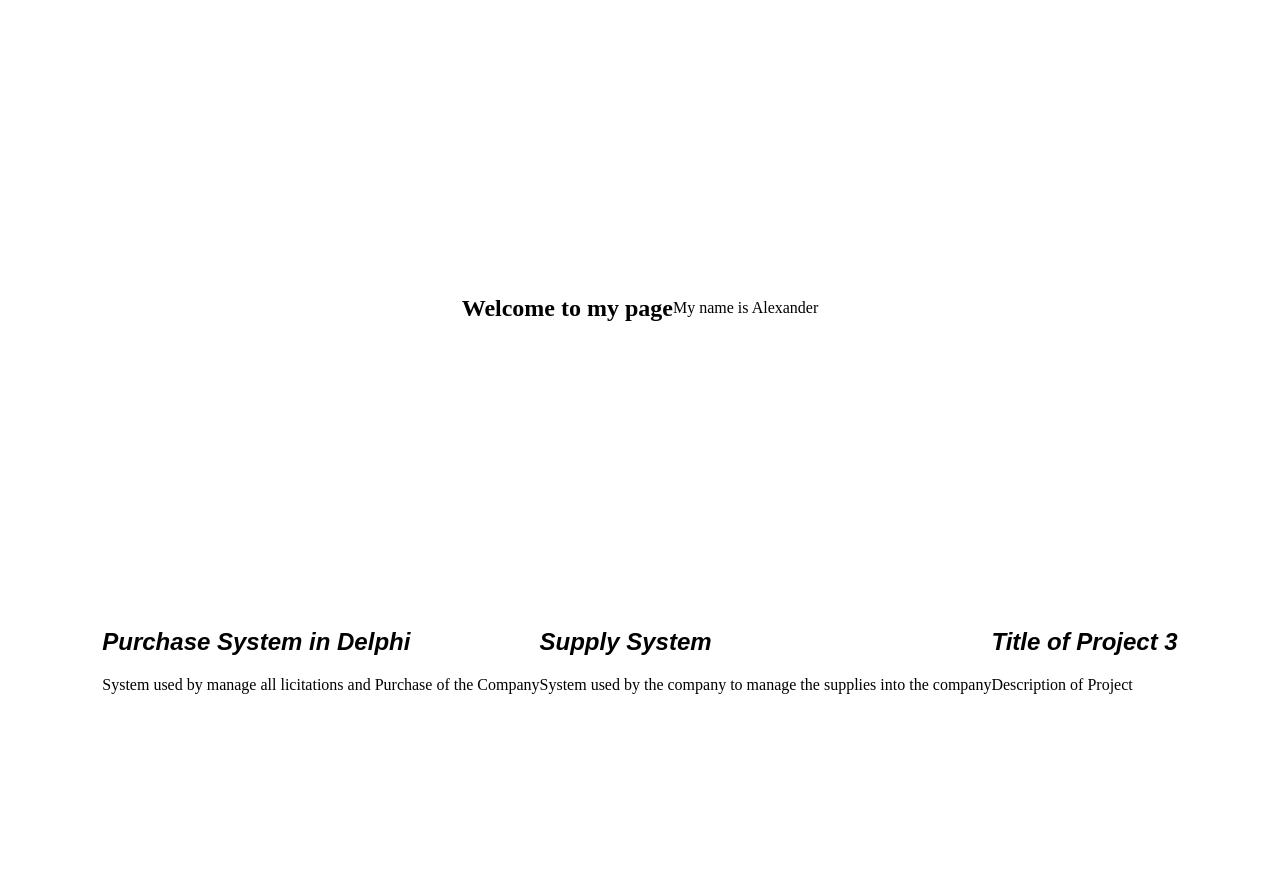
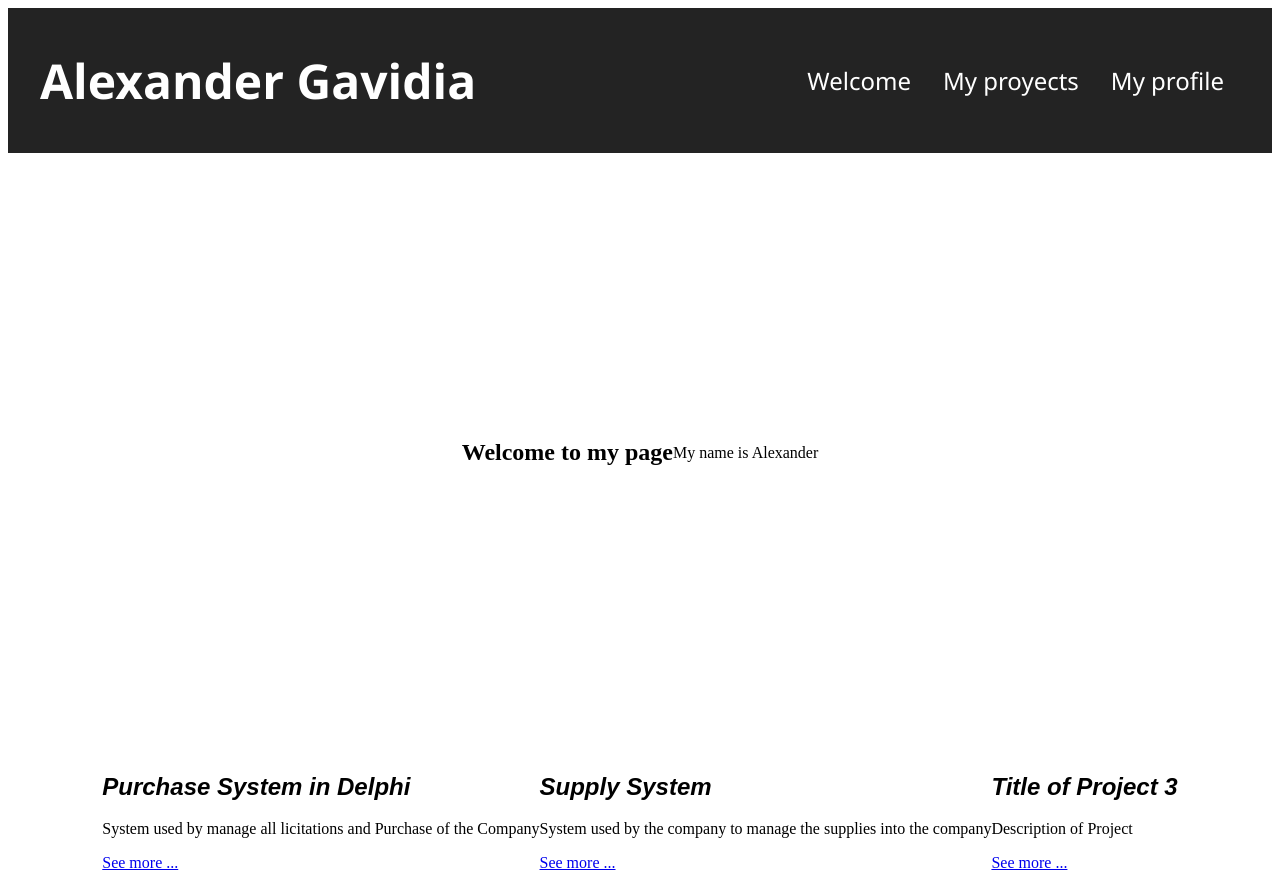
Before and after one commit to galexanderch/MicroverseTrial1_ARVE, a plain HTML site: page index.html in a window 1280 px wide. Before the commit the page ends 800 px from the top, so only its background shows below. Drawn offline with Linux system fonts and the light colour scheme.

Commit message:
navbar done

```diff
--- a/css/style.css
+++ b/css/style.css
@@ -1,3 +1,14 @@
+.body {
+    margin: 0;
+    padding: 0;
+}
+
+*,
+*::before,
+*::after {
+    box-sizing: border-box;
+}
+
 #welcome-section {
     width: 100%;
     display: flex;
@@ -6,12 +17,63 @@
     height: 600px;
 }
 
-#projects{
+#projects {
     display: flex;
     justify-content: center;
 }
 
-.project-title{
+.project-title {
     font-family: Arial, Helvetica, sans-serif;
     font-style: italic;
 }
+
+#navbar {
+    width: 100%;
+    background-color: #232323;
+    margin: 0;
+    color: #fff;
+    display: flex;
+    justify-content: space-between;
+    align-items: center;
+    padding: 0 2rem;
+
+}
+
+#navbar h2 {
+    font-size: 2rem;
+    font-family: 'Segoe UI', Tahoma, Geneva, Verdana, sans-serif;
+}
+
+#nav {
+    display: flex;
+    flex-direction: column;
+    justify-content: space-between;
+    align-items: center;
+}
+
+#nav a {
+    text-decoration: none;
+    color: #fff;
+    font-size: 1rem;
+    font-family: 'Segoe UI', Tahoma, Geneva, Verdana, sans-serif;
+}
+
+#nav a:hover {
+    color: #ff0000;
+}
+
+@media screen and (min-width: 768px) {
+    #nav {
+        flex-direction: row;
+
+    }
+
+    #nav a {
+        margin: 0 1rem;
+        font-size: 1.5rem;
+    }
+
+    #navbar h2 {
+        font-size: 3rem;
+    }
+}
--- a/index.html
+++ b/index.html
@@ -2,12 +2,21 @@
 <html lang="en">
 	<head>
 		<meta charset="UTF-8" />
-		<title>Fork Me! FCC: Test Suite Template</title>
+		<title>Alexander - Portfolio</title>
 		<link rel="stylesheet" href="css/style.css" />
 	</head>
 
 	<body>
 		<script src="https://cdn.freecodecamp.org/testable-projects-fcc/v1/bundle.js"></script>
+
+		<div id="navbar">
+			<h2>Alexander Gavidia</h2>
+			<nav id="nav">
+				<a href="#welcome-section">Welcome</a>
+				<a href="#projects">My proyects</a>
+				<a href="#profile-link">My profile</a>
+			</nav>
+		</div>
 
 		<section id="welcome-section">
 			<h1>Welcome to my page</h1>
@@ -16,16 +25,24 @@
 		<section id="projects">
 			<div class="project">
 				<h2 class="project-title">Purchase System in Delphi</h2>
-				<p>System used by manage all licitations and Purchase of the Company</p>
+				<p>
+					System used by manage all licitations and Purchase of the
+					Company
+				</p>
+				<a href="www.google.com">See more ...</a>
 			</div>
 			<div class="project">
 				<h2 class="project-title">Supply System</h2>
-				<p>System used by the company to manage the supplies into the company</p>
-
+				<p>
+					System used by the company to manage the supplies into the
+					company
+				</p>
+				<a href="www.google.com">See more ...</a>
 			</div>
 			<div class="project">
 				<h2 class="project-title">Title of Project 3</h2>
 				<p>Description of Project</p>
+				<a href="www.google.com">See more ...</a>
 			</div>
 		</section>
 		<script src="js/index.js"></script>
```
